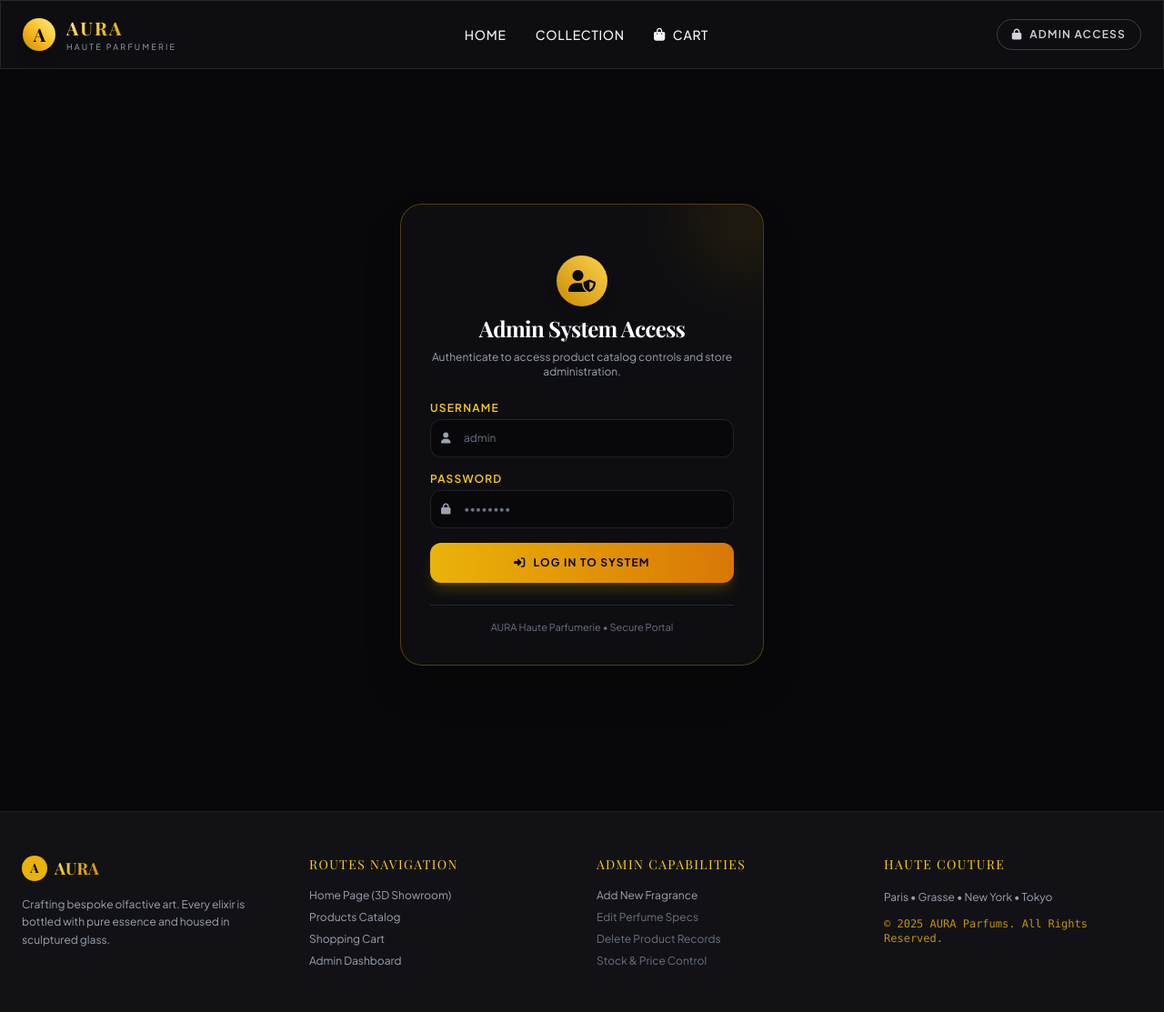
After one commit to Omonire/Perfume, a Flask app: page /admin/login in a window 1280 px wide. The commit adds this page. Shown: the whole page at 91% size. Run offline with Flask 3, Linux system fonts and the light colour scheme; some libraries are stand-ins or nearby versions; some web fonts are replaced.

Commit message:
Add Admin Panel Auth and production security hardening
Co-authored-by: Omonire <189602302+Omonire@users.noreply.github.com>

```diff
--- a/app.py
+++ b/app.py
@@ -1,11 +1,18 @@
 import os
 import base64
+from functools import wraps
 from flask import Flask, render_template, request, redirect, url_for, flash, jsonify, session
 from flask_sqlalchemy import SQLAlchemy
 from werkzeug.utils import secure_filename
 
 app = Flask(__name__)
-app.config['SECRET_KEY'] = 'perfume_luxury_secret_key_2025'
+app.config['SECRET_KEY'] = os.environ.get('SECRET_KEY', 'perfume_luxury_secret_key_2025_prod_aura')
+app.config['SESSION_COOKIE_HTTPONLY'] = True
+app.config['SESSION_COOKIE_SAMESITE'] = 'Lax'
+
+# Admin Credentials (Environment variables with fallback defaults for Vercel/Local)
+ADMIN_USERNAME = os.environ.get('ADMIN_USERNAME', 'admin')
+ADMIN_PASSWORD = os.environ.get('ADMIN_PASSWORD', 'aura2025!')
 
 # Database configuration: support Vercel serverless /tmp fallback and local sqlite file
 BASE_DIR = os.path.abspath(os.path.dirname(__file__))
@@ -30,6 +37,16 @@ try:
     os.makedirs(app.config['UPLOAD_FOLDER'], exist_ok=True)
 except OSError:
     pass
+
+
+def admin_required(f):
+    @wraps(f)
+    def decorated_function(*args, **kwargs):
+        if not session.get('admin_logged_in'):
+            flash('Please log in with admin credentials to access the Admin Panel.', 'warning')
+            return redirect(url_for('admin_login', next=request.url))
+        return f(*args, **kwargs)
+    return decorated_function
 
 
 class Product(db.Model):
@@ -122,7 +139,7 @@ with app.app_context():
     seed_database()
 
 
-# Routes
+# Public Routes
 @app.route('/')
 def home():
     featured_products = Product.query.limit(4).all()
@@ -181,14 +198,44 @@ def clear_cart():
     return redirect(url_for('cart'))
 
 
-# Admin Routes
+# Admin Auth Routes
+@app.route('/admin/login', methods=['GET', 'POST'])
+def admin_login():
+    if session.get('admin_logged_in'):
+        return redirect(url_for('admin_dashboard'))
+
+    if request.method == 'POST':
+        username = request.form.get('username')
+        password = request.form.get('password')
+
+        if username == ADMIN_USERNAME and password == ADMIN_PASSWORD:
+            session['admin_logged_in'] = True
+            flash('Authenticated successfully as Admin.', 'success')
+            next_url = request.args.get('next') or url_for('admin_dashboard')
+            return redirect(next_url)
+        else:
+            flash('Invalid admin credentials provided.', 'danger')
+
+    return render_template('admin/login.html')
+
+
+@app.route('/admin/logout')
+def admin_logout():
+    session.pop('admin_logged_in', None)
+    flash('Logged out from Admin Panel.', 'info')
+    return redirect(url_for('home'))
+
+
+# Protected Admin Routes
 @app.route('/admin')
+@admin_required
 def admin_dashboard():
     products = Product.query.order_by(Product.id.desc()).all()
     return render_template('admin/dashboard.html', products=products)
 
 
 @app.route('/admin/products/new', methods=['GET', 'POST'])
+@admin_required
 def admin_create_product():
     if request.method == 'POST':
         name = request.form.get('name')
@@ -243,6 +290,7 @@ def admin_create_product():
 
 
 @app.route('/admin/products/<int:product_id>/edit', methods=['GET', 'POST'])
+@admin_required
 def admin_edit_product(product_id):
     product = db.session.get(Product, product_id) or db.first_or_404(db.select(Product).filter_by(id=product_id))
     if request.method == 'POST':
@@ -282,6 +330,7 @@ def admin_edit_product(product_id):
 
 
 @app.route('/admin/products/<int:product_id>/delete', methods=['POST'])
+@admin_required
 def admin_delete_product(product_id):
     product = db.session.get(Product, product_id) or db.first_or_404(db.select(Product).filter_by(id=product_id))
     name = product.name
--- /dev/null
+++ b/templates/admin/login.html
@@ -0,0 +1,51 @@
+{% extends "base.html" %}
+
+{% block title %}AURA | Admin Security Access{% endblock %}
+
+{% block content %}
+<section class="pt-32 pb-20 max-w-md mx-auto px-6">
+    <div class="glass-panel p-8 rounded-3xl border border-gold-500/30 space-y-6 shadow-2xl relative overflow-hidden">
+        <!-- Accent Glow -->
+        <div class="absolute -top-12 -right-12 w-32 h-32 bg-gold-500/10 rounded-full blur-2xl pointer-events-none"></div>
+
+        <div class="text-center space-y-2">
+            <div class="w-14 h-14 rounded-full bg-gradient-to-tr from-gold-600 to-amber-300 mx-auto flex items-center justify-center text-obsidian-900 font-serif font-bold text-2xl shadow-lg">
+                <i class="fa-solid fa-user-shield"></i>
+            </div>
+            <h1 class="text-2xl font-serif font-bold text-white tracking-tight">Admin System Access</h1>
+            <p class="text-xs text-gray-400">Authenticate to access product catalog controls and store administration.</p>
+        </div>
+
+        <form method="POST" action="{{ url_for('admin_login', next=request.args.get('next')) }}" class="space-y-4">
+            <div class="space-y-1">
+                <label for="username" class="text-xs uppercase tracking-widest text-gold-400 font-semibold block">Username</label>
+                <div class="relative">
+                    <span class="absolute inset-y-0 left-0 pl-3 flex items-center text-gray-400 text-xs">
+                        <i class="fa-solid fa-user"></i>
+                    </span>
+                    <input type="text" id="username" name="username" required placeholder="admin" class="w-full pl-9 pr-4 py-3 bg-obsidian-900 border border-white/10 rounded-xl text-xs text-white placeholder-gray-500 focus:outline-none focus:border-gold-500">
+                </div>
+            </div>
+
+            <div class="space-y-1">
+                <label for="password" class="text-xs uppercase tracking-widest text-gold-400 font-semibold block">Password</label>
+                <div class="relative">
+                    <span class="absolute inset-y-0 left-0 pl-3 flex items-center text-gray-400 text-xs">
+                        <i class="fa-solid fa-lock"></i>
+                    </span>
+                    <input type="password" id="password" name="password" required placeholder="••••••••" class="w-full pl-9 pr-4 py-3 bg-obsidian-900 border border-white/10 rounded-xl text-xs text-white placeholder-gray-500 focus:outline-none focus:border-gold-500">
+                </div>
+            </div>
+
+            <button type="submit" class="w-full py-3.5 rounded-xl bg-gradient-to-r from-gold-500 to-amber-600 hover:brightness-110 text-obsidian-900 font-bold text-xs uppercase tracking-widest transition-all shadow-lg shadow-gold-500/20 flex items-center justify-center gap-2 mt-2">
+                <i class="fa-solid fa-right-to-bracket"></i>
+                <span>Log In To System</span>
+            </button>
+        </form>
+
+        <div class="pt-4 border-t border-white/10 text-center text-[11px] text-gray-500">
+            <span>AURA Haute Parfumerie &bull; Secure Portal</span>
+        </div>
+    </div>
+</section>
+{% endblock %}
--- a/templates/base.html
+++ b/templates/base.html
@@ -127,10 +127,20 @@
 
             <!-- Admin Action Button -->
             <div class="flex items-center gap-4">
+                {% if session.get('admin_logged_in') %}
                 <a href="{{ url_for('admin_dashboard') }}" class="px-4 py-2 text-xs uppercase tracking-widest font-semibold text-gold-400 border border-gold-500/40 rounded-full hover:bg-gold-500 hover:text-black transition-all shadow-sm flex items-center gap-2">
                     <i class="fa-solid fa-sliders"></i>
                     <span class="hidden sm:inline">Admin System</span>
                 </a>
+                <a href="{{ url_for('admin_logout') }}" class="px-3 py-2 text-xs uppercase tracking-widest font-semibold text-rose-400 hover:text-rose-300 transition-all flex items-center gap-1" title="Log out of Admin">
+                    <i class="fa-solid fa-right-from-bracket"></i>
+                </a>
+                {% else %}
+                <a href="{{ url_for('admin_login') }}" class="px-4 py-2 text-xs uppercase tracking-widest font-semibold text-gray-300 border border-white/20 rounded-full hover:border-gold-500 hover:text-gold-400 transition-all shadow-sm flex items-center gap-2">
+                    <i class="fa-solid fa-lock"></i>
+                    <span class="hidden sm:inline">Admin Access</span>
+                </a>
+                {% endif %}
             </div>
         </div>
     </nav>
@@ -140,9 +150,9 @@
         {% with messages = get_flashed_messages(with_categories=true) %}
           {% if messages %}
             {% for category, message in messages %}
-              <div class="mb-4 p-4 rounded-xl border flex items-center justify-between text-sm glass-panel backdrop-blur-md {% if category == 'success' %}border-emerald-500/50 text-emerald-300 bg-emerald-950/30{% else %}border-amber-500/50 text-amber-300 bg-amber-950/30{% endif %}">
+              <div class="mb-4 p-4 rounded-xl border flex items-center justify-between text-sm glass-panel backdrop-blur-md {% if category == 'success' %}border-emerald-500/50 text-emerald-300 bg-emerald-950/30{% elif category == 'danger' %}border-rose-500/50 text-rose-300 bg-rose-950/30{% else %}border-amber-500/50 text-amber-300 bg-amber-950/30{% endif %}">
                 <div class="flex items-center gap-3">
-                    <i class="fa-solid {% if category == 'success' %}fa-circle-check text-emerald-400{% else %}fa-circle-info text-amber-400{% endif %}"></i>
+                    <i class="fa-solid {% if category == 'success' %}fa-circle-check text-emerald-400{% elif category == 'danger' %}fa-triangle-exclamation text-rose-400{% else %}fa-circle-info text-amber-400{% endif %}"></i>
                     <span>{{ message }}</span>
                 </div>
                 <button onclick="this.parentElement.remove()" class="text-gray-400 hover:text-white"><i class="fa-solid fa-xmark"></i></button>
```
Also changed, not shown: 7 other files.
